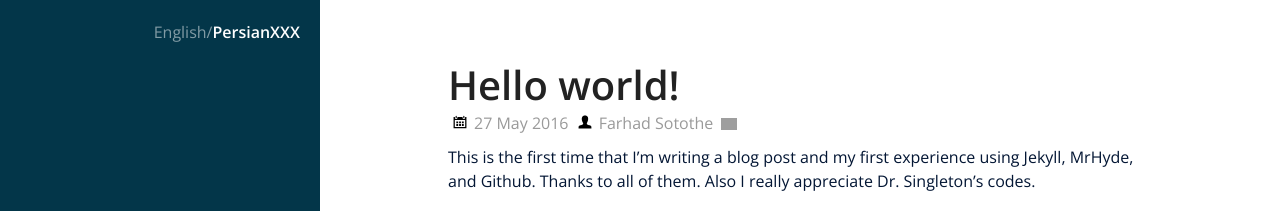
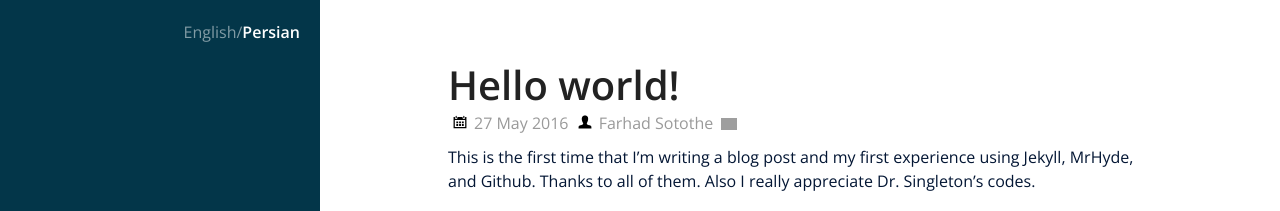
Before and after one commit to sotothe/sotothe.github.io, a Jekyll site: the page built from index.html, in a window 1280 px wide. Shown: the top 211 px of the page. Built offline with Jekyll 4.4.1, drawn with Linux system fonts in a browser that asks for light colours; nearby versions of some CDN libraries; the list of posts is cut into pages by our own code; comment, search, counter and statistics services are not loaded; grey boxes are pictures that could not be loaded.

Commit message:
Update default.html

```diff
--- a/_layouts/default.html
+++ b/_layouts/default.html
@@ -7,7 +7,7 @@
 
      <header class="masthead">
 	<div class="masthead-lang">
-	   <p>English/<a href="https://www.google.com/">PersianXXX</a></p>
+	   <p>English/<a href="http://sotothe.github.io/fa/">Persian</a></p>
 	</div>
 
 	<div class="masthead-inner">
```
